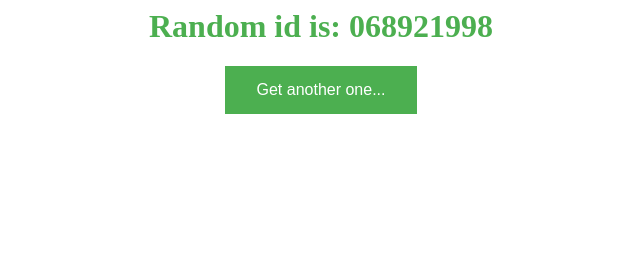
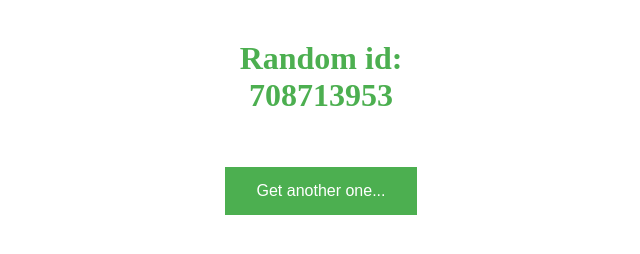
Before and after one commit to zvibazak/rand_tz, a plain HTML site: page index.html in a window 1280 px wide. Shown: the whole page, without its empty margins (319-959 px from the left). Drawn offline with Linux system fonts and the light colour scheme.

Commit message:
Update index.html

```diff
--- a/index.html
+++ b/index.html
@@ -1,8 +1,10 @@
 <head>
     <style>
         h1 {
-        text-align: center;
-        color: #4CAF50;
+            padding: 32px 32px;
+            font-size: 32px;
+            text-align: center;
+            color: #4CAF50;
         }
 
     .button {
@@ -19,6 +21,7 @@
 </head>
 
 <body>
+    <h1 id="rand_id"></h1>
 
 <script>
 function get_last_digit_israeli_id_number(id) {
@@ -36,9 +39,13 @@ function get_random_israeli_id_number(){
     last_digit = get_last_digit_israeli_id_number(rand);
     return rand+last_digit;
 }
-document.body.innerHTML = "<h1>Random id is: " + get_random_israeli_id_number() + "</h1>"
+function get_id(){
+    document.getElementById("rand_id").innerHTML = "Random id:<br> " + get_random_israeli_id_number();
+}
+get_id()
 </script>
+
 <div style="text-align:center">
-    <button onClick="window.location.reload();" class="button">Get another one...</button>
+    <button onClick="get_id();" class="button">Get another one...</button>
 </div>
 </body>
```
